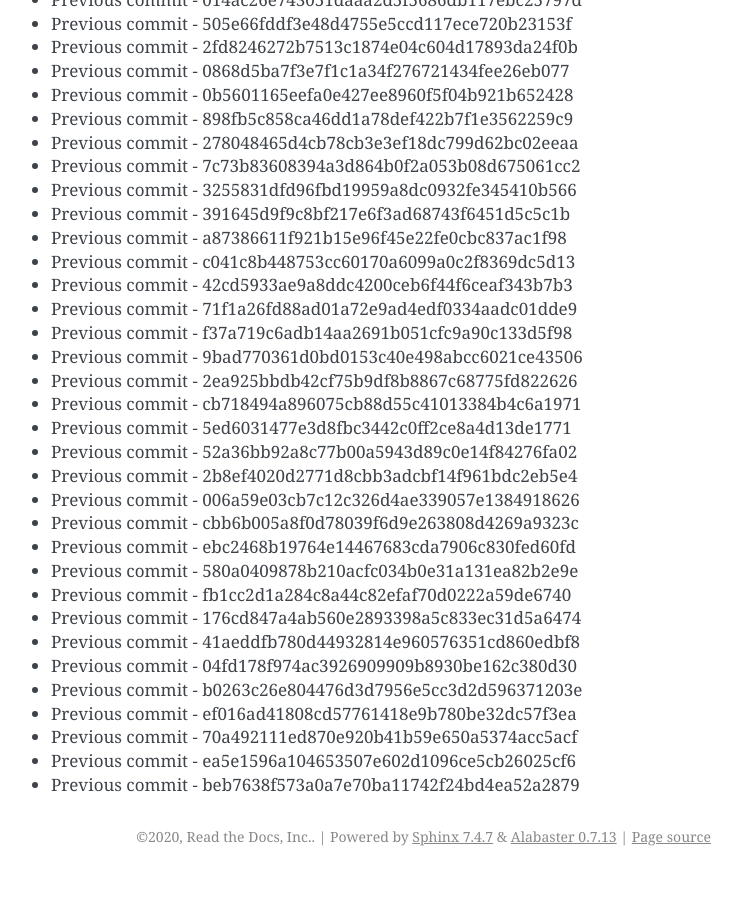
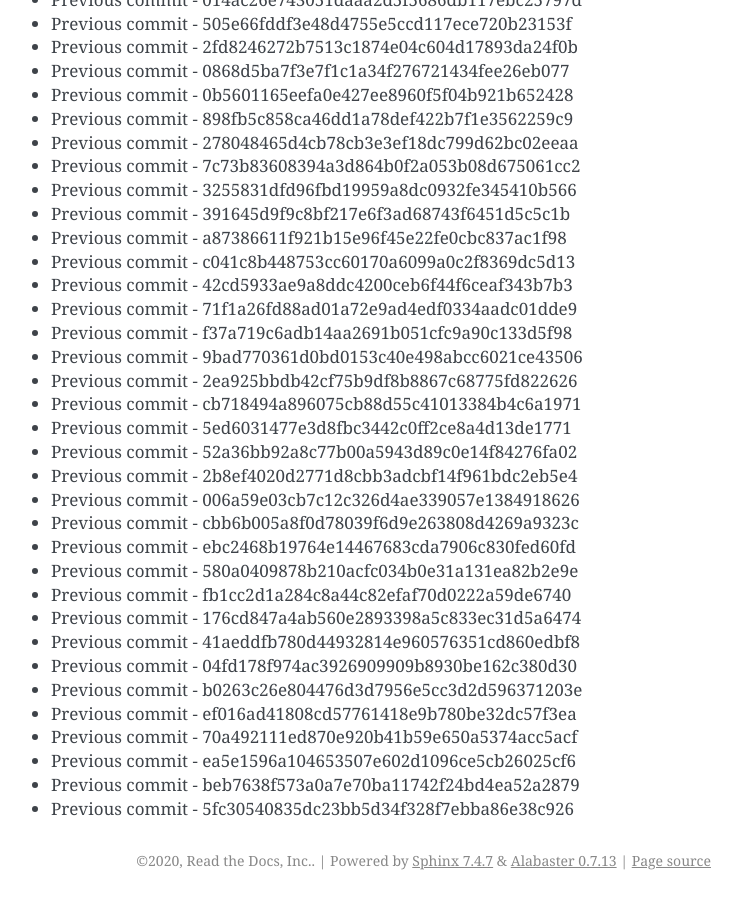
Before and after one commit to readthedocs/rtd-git-stresstest, a Sphinx documentation site: the page built from docs/updates.rst, in a window 1280 px wide and 900 px high, scrolled down 67406 px. Shown: the whole window, without its empty margins (399-1141 px from the left). Built offline with Sphinx 7.4.7, drawn with Linux system fonts in a browser that asks for light colours; before the commit the page ends 68282 px from its top, so only the background shows below that.

Commit message:
Generating commit from previous: 5fc30540835dc23bb5d34f328f7ebba86e38c926

```diff
--- a/docs/updates.rst
+++ b/docs/updates.rst
@@ -2864,3 +2864,4 @@ It can be tested for any performance characteristics.
 * Previous commit - 70a492111ed870e920b41b59e650a5374acc5acf
 * Previous commit - ea5e1596a104653507e602d1096ce5cb26025cf6
 * Previous commit - beb7638f573a0a7e70ba11742f24bd4ea52a2879
+* Previous commit - 5fc30540835dc23bb5d34f328f7ebba86e38c926
```
